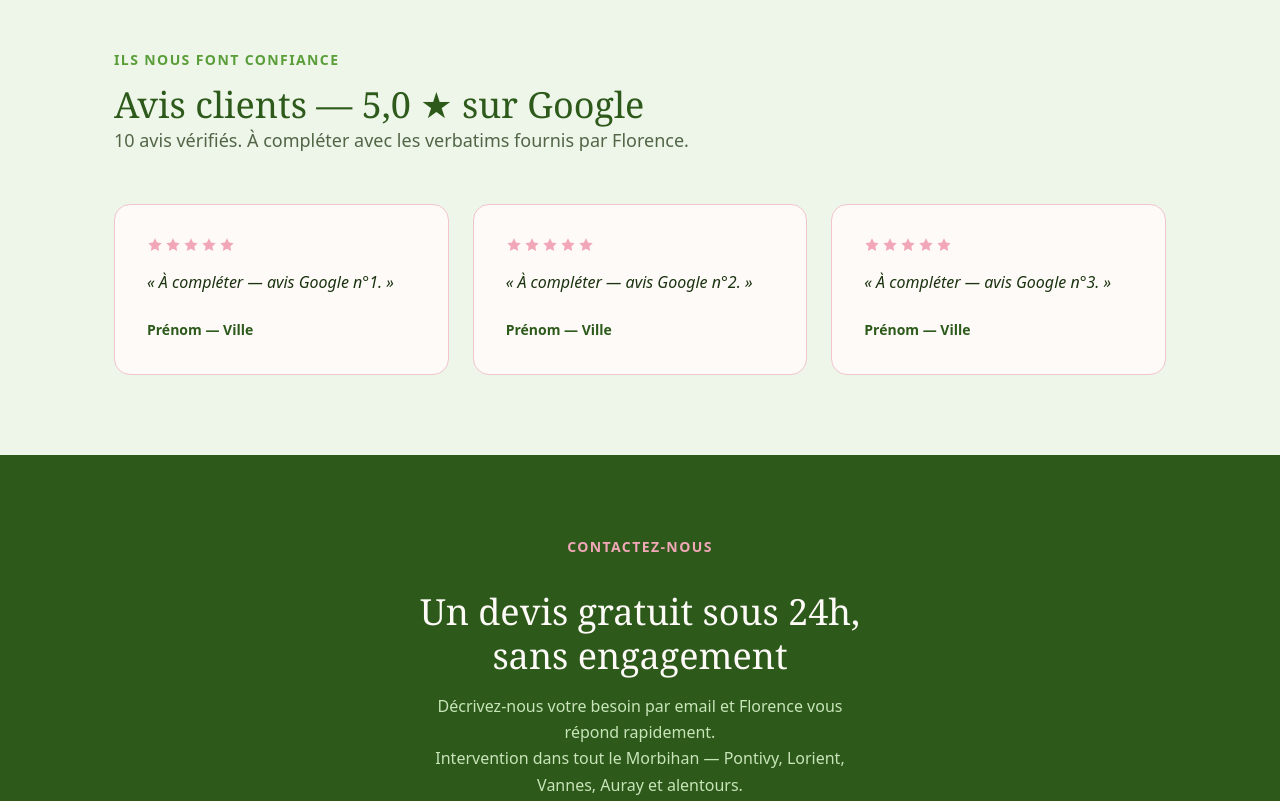
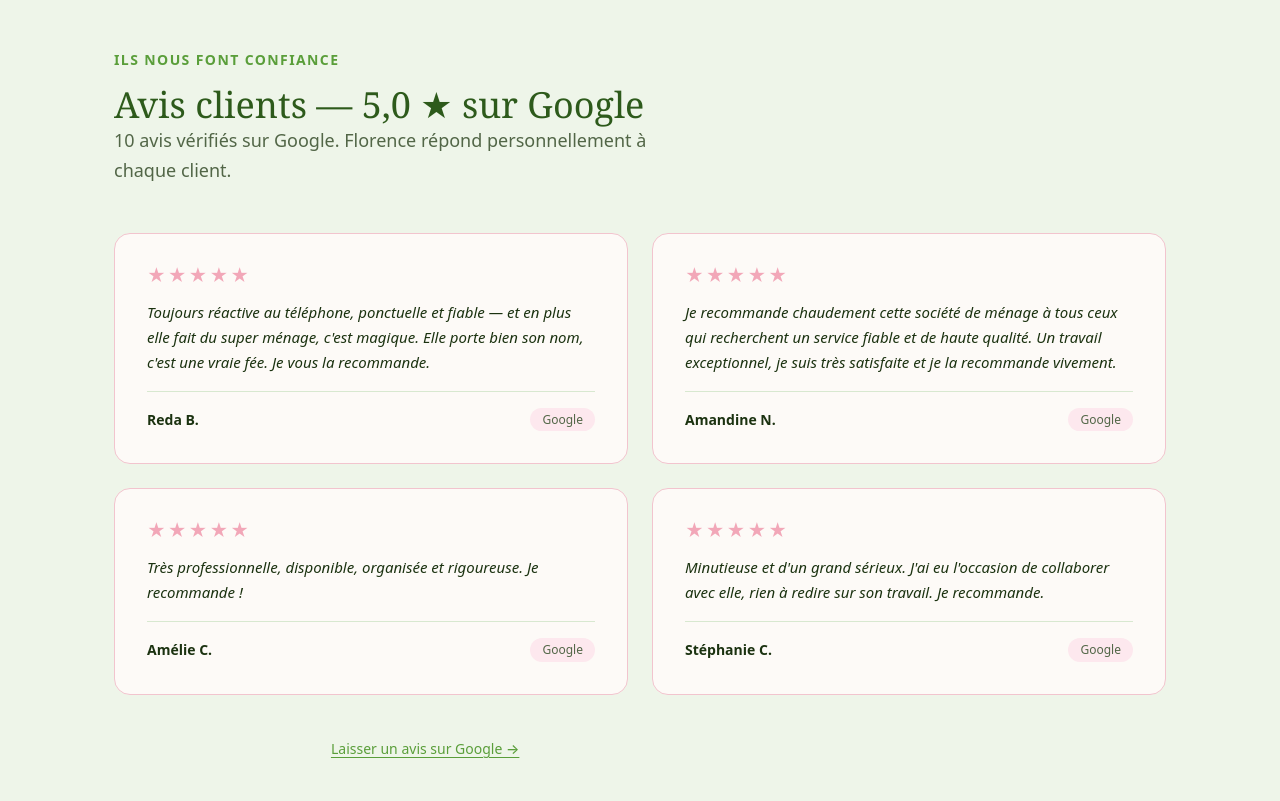
Before and after one commit to amarionnel-lgtm/la-fee-menage, a plain HTML site: page index.html in a window 1280 px wide. Shown: the part 3720-4521 px from the top of the page. Drawn offline with Linux system fonts and the light colour scheme.

Commit message:
feat: Place ID GMB Florence + photo clean + logo + avis + animations

```diff
--- a/assets/css/main.css
+++ b/assets/css/main.css
@@ -1338,3 +1338,87 @@ body.nav-open {
   white-space: nowrap;
   border-width: 0;
 }
+
+/* ============================================================
+   AVIS CLIENTS
+   ============================================================ */
+
+.avis-grid {
+  display: grid;
+  grid-template-columns: 1fr;
+  gap: var(--sp-6);
+  margin-top: var(--sp-10);
+}
+
+@media (min-width: 640px) {
+  .avis-grid {
+    grid-template-columns: repeat(2, 1fr);
+  }
+}
+
+.avis-card {
+  background: var(--c-fond);
+  border: 1px solid var(--c-border-rose);
+  border-radius: var(--r-lg);
+  padding: var(--sp-8);
+  display: flex;
+  flex-direction: column;
+  gap: var(--sp-4);
+}
+
+.avis-etoiles {
+  color: var(--c-rose);
+  font-size: 1.125rem;
+  letter-spacing: 2px;
+  line-height: 1;
+}
+
+.avis-texte {
+  margin: 0;
+  font-style: italic;
+  color: var(--c-text);
+  line-height: 1.65;
+  font-size: 0.9375rem;
+  flex: 1;
+}
+
+.avis-auteur {
+  display: flex;
+  justify-content: space-between;
+  align-items: center;
+  margin-top: auto;
+  padding-top: var(--sp-4);
+  border-top: 1px solid var(--c-border);
+}
+
+.avis-nom {
+  font-weight: 600;
+  color: var(--c-text);
+  font-size: 0.875rem;
+}
+
+.avis-source {
+  font-size: 0.75rem;
+  color: var(--c-text-muted);
+  background: var(--c-surface-rose);
+  padding: 2px var(--sp-3);
+  border-radius: var(--r-full);
+}
+
+.avis-cta-link {
+  text-align: center;
+  margin-top: var(--sp-10);
+}
+
+.avis-cta-link a {
+  color: var(--c-vert);
+  font-size: 0.875rem;
+  font-weight: 500;
+  text-decoration: underline;
+  text-underline-offset: 3px;
+}
+
+.avis-cta-link a:hover,
+.avis-cta-link a:focus-visible {
+  color: var(--c-vert-fonce);
+}
--- a/index.html
+++ b/index.html
@@ -287,43 +287,62 @@
         <header class="section-header">
           <span class="section-label">Ils nous font confiance</span>
           <h2 id="avis-titre">Avis clients — 5,0 ★ sur Google</h2>
-          <p class="lead">10 avis vérifiés. À compléter avec les verbatims fournis par Florence.</p>
+          <p class="lead">10 avis vérifiés sur Google. Florence répond personnellement à chaque client.</p>
         </header>
-        <div class="grid-3">
-          <div class="testimonial-card">
-            <div class="testimonial-stars" aria-label="5 étoiles">
-              <svg width="16" height="16" viewBox="0 0 24 24" fill="currentColor" aria-hidden="true"><path d="M12 2l3.09 6.26L22 9.27l-5 4.87 1.18 6.88L12 17.77l-6.18 3.25L7 14.14 2 9.27l6.91-1.01L12 2z"/></svg>
-              <svg width="16" height="16" viewBox="0 0 24 24" fill="currentColor" aria-hidden="true"><path d="M12 2l3.09 6.26L22 9.27l-5 4.87 1.18 6.88L12 17.77l-6.18 3.25L7 14.14 2 9.27l6.91-1.01L12 2z"/></svg>
-              <svg width="16" height="16" viewBox="0 0 24 24" fill="currentColor" aria-hidden="true"><path d="M12 2l3.09 6.26L22 9.27l-5 4.87 1.18 6.88L12 17.77l-6.18 3.25L7 14.14 2 9.27l6.91-1.01L12 2z"/></svg>
-              <svg width="16" height="16" viewBox="0 0 24 24" fill="currentColor" aria-hidden="true"><path d="M12 2l3.09 6.26L22 9.27l-5 4.87 1.18 6.88L12 17.77l-6.18 3.25L7 14.14 2 9.27l6.91-1.01L12 2z"/></svg>
-              <svg width="16" height="16" viewBox="0 0 24 24" fill="currentColor" aria-hidden="true"><path d="M12 2l3.09 6.26L22 9.27l-5 4.87 1.18 6.88L12 17.77l-6.18 3.25L7 14.14 2 9.27l6.91-1.01L12 2z"/></svg>
-            </div>
-            <blockquote>« À compléter — avis Google n°1. »</blockquote>
-            <cite>Prénom — Ville</cite>
-          </div>
-          <div class="testimonial-card">
-            <div class="testimonial-stars" aria-label="5 étoiles">
-              <svg width="16" height="16" viewBox="0 0 24 24" fill="currentColor" aria-hidden="true"><path d="M12 2l3.09 6.26L22 9.27l-5 4.87 1.18 6.88L12 17.77l-6.18 3.25L7 14.14 2 9.27l6.91-1.01L12 2z"/></svg>
-              <svg width="16" height="16" viewBox="0 0 24 24" fill="currentColor" aria-hidden="true"><path d="M12 2l3.09 6.26L22 9.27l-5 4.87 1.18 6.88L12 17.77l-6.18 3.25L7 14.14 2 9.27l6.91-1.01L12 2z"/></svg>
-              <svg width="16" height="16" viewBox="0 0 24 24" fill="currentColor" aria-hidden="true"><path d="M12 2l3.09 6.26L22 9.27l-5 4.87 1.18 6.88L12 17.77l-6.18 3.25L7 14.14 2 9.27l6.91-1.01L12 2z"/></svg>
-              <svg width="16" height="16" viewBox="0 0 24 24" fill="currentColor" aria-hidden="true"><path d="M12 2l3.09 6.26L22 9.27l-5 4.87 1.18 6.88L12 17.77l-6.18 3.25L7 14.14 2 9.27l6.91-1.01L12 2z"/></svg>
-              <svg width="16" height="16" viewBox="0 0 24 24" fill="currentColor" aria-hidden="true"><path d="M12 2l3.09 6.26L22 9.27l-5 4.87 1.18 6.88L12 17.77l-6.18 3.25L7 14.14 2 9.27l6.91-1.01L12 2z"/></svg>
-            </div>
-            <blockquote>« À compléter — avis Google n°2. »</blockquote>
-            <cite>Prénom — Ville</cite>
-          </div>
-          <div class="testimonial-card">
-            <div class="testimonial-stars" aria-label="5 étoiles">
-              <svg width="16" height="16" viewBox="0 0 24 24" fill="currentColor" aria-hidden="true"><path d="M12 2l3.09 6.26L22 9.27l-5 4.87 1.18 6.88L12 17.77l-6.18 3.25L7 14.14 2 9.27l6.91-1.01L12 2z"/></svg>
-              <svg width="16" height="16" viewBox="0 0 24 24" fill="currentColor" aria-hidden="true"><path d="M12 2l3.09 6.26L22 9.27l-5 4.87 1.18 6.88L12 17.77l-6.18 3.25L7 14.14 2 9.27l6.91-1.01L12 2z"/></svg>
-              <svg width="16" height="16" viewBox="0 0 24 24" fill="currentColor" aria-hidden="true"><path d="M12 2l3.09 6.26L22 9.27l-5 4.87 1.18 6.88L12 17.77l-6.18 3.25L7 14.14 2 9.27l6.91-1.01L12 2z"/></svg>
-              <svg width="16" height="16" viewBox="0 0 24 24" fill="currentColor" aria-hidden="true"><path d="M12 2l3.09 6.26L22 9.27l-5 4.87 1.18 6.88L12 17.77l-6.18 3.25L7 14.14 2 9.27l6.91-1.01L12 2z"/></svg>
-              <svg width="16" height="16" viewBox="0 0 24 24" fill="currentColor" aria-hidden="true"><path d="M12 2l3.09 6.26L22 9.27l-5 4.87 1.18 6.88L12 17.77l-6.18 3.25L7 14.14 2 9.27l6.91-1.01L12 2z"/></svg>
-            </div>
-            <blockquote>« À compléter — avis Google n°3. »</blockquote>
-            <cite>Prénom — Ville</cite>
-          </div>
+
+        <div class="avis-grid">
+
+          <article class="avis-card">
+            <div class="avis-etoiles" aria-label="5 étoiles sur 5">★★★★★</div>
+            <blockquote class="avis-texte">
+              Toujours réactive au téléphone, ponctuelle et fiable — et en plus elle fait du super ménage, c'est magique. Elle porte bien son nom, c'est une vraie fée. Je vous la recommande.
+            </blockquote>
+            <footer class="avis-auteur">
+              <span class="avis-nom">Reda B.</span>
+              <span class="avis-source">Google</span>
+            </footer>
+          </article>
+
+          <article class="avis-card">
+            <div class="avis-etoiles" aria-label="5 étoiles sur 5">★★★★★</div>
+            <blockquote class="avis-texte">
+              Je recommande chaudement cette société de ménage à tous ceux qui recherchent un service fiable et de haute qualité. Un travail exceptionnel, je suis très satisfaite et je la recommande vivement.
+            </blockquote>
+            <footer class="avis-auteur">
+              <span class="avis-nom">Amandine N.</span>
+              <span class="avis-source">Google</span>
+            </footer>
+          </article>
+
+          <article class="avis-card">
+            <div class="avis-etoiles" aria-label="5 étoiles sur 5">★★★★★</div>
+            <blockquote class="avis-texte">
+              Très professionnelle, disponible, organisée et rigoureuse. Je recommande !
+            </blockquote>
+            <footer class="avis-auteur">
+              <span class="avis-nom">Amélie C.</span>
+              <span class="avis-source">Google</span>
+            </footer>
+          </article>
+
+          <article class="avis-card">
+            <div class="avis-etoiles" aria-label="5 étoiles sur 5">★★★★★</div>
+            <blockquote class="avis-texte">
+              Minutieuse et d'un grand sérieux. J'ai eu l'occasion de collaborer avec elle, rien à redire sur son travail. Je recommande.
+            </blockquote>
+            <footer class="avis-auteur">
+              <span class="avis-nom">Stéphanie C.</span>
+              <span class="avis-source">Google</span>
+            </footer>
+          </article>
+
         </div>
+
+        <p class="avis-cta-link">
+          <a href="https://g.page/r/ChIJO04JueNJEEgR9HvGzNV5fms/review" target="_blank" rel="noopener noreferrer">
+            Laisser un avis sur Google →
+          </a>
+        </p>
       </div>
     </section>
 
```
Also changed, not shown: assets/images/florence-marionnel.webp, 4 other files.
